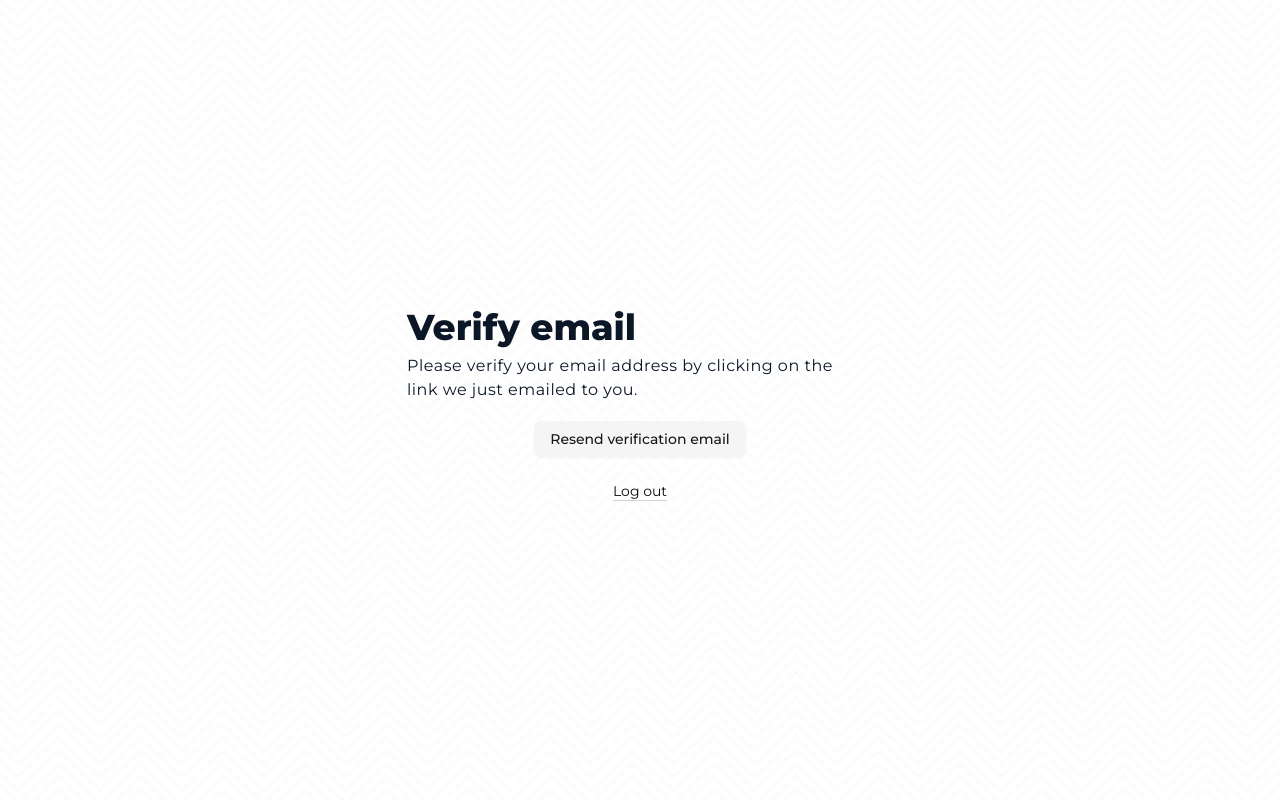
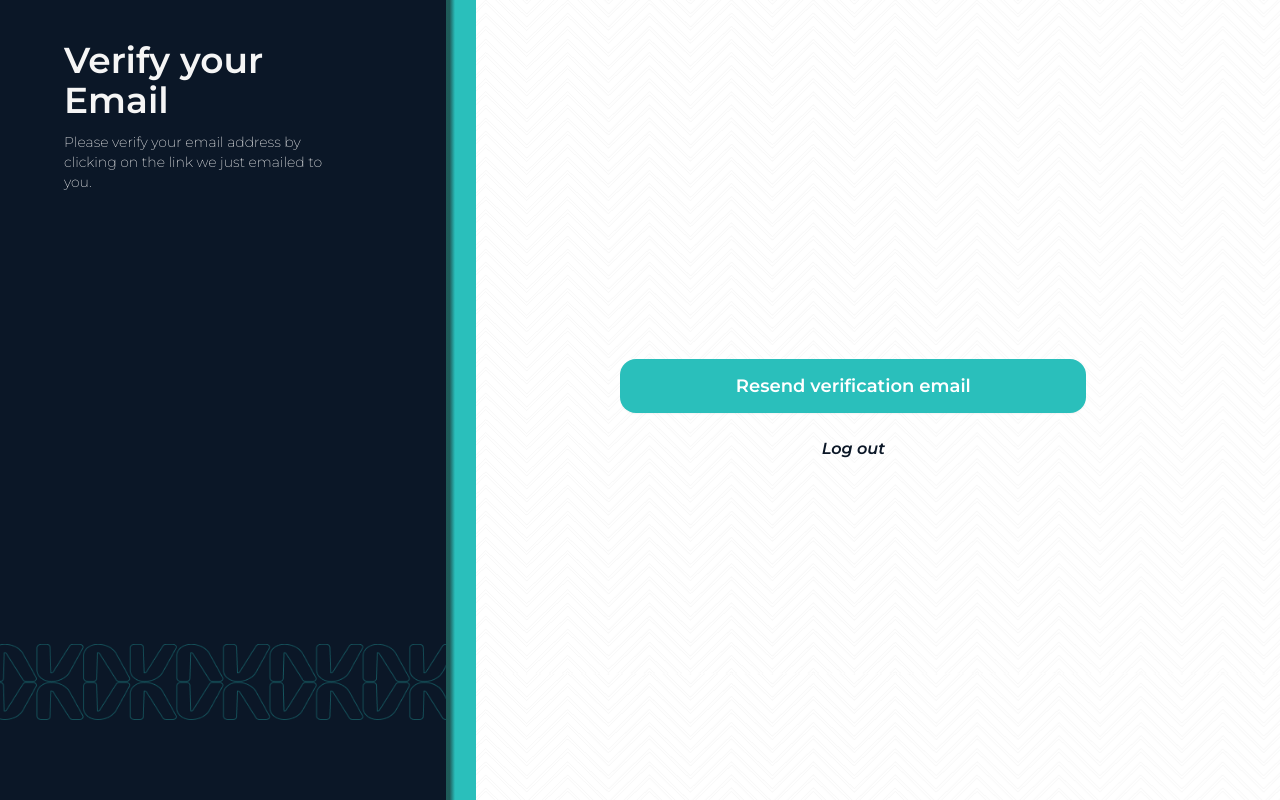
Before and after one commit to P23-Africa-Dev/base23, a Next.js app: page /verify-email in a window 1280 px wide. Built offline with nearby package versions, Linux system fonts and the light colour scheme; no server answers.

Commit message:
update other auth screens

```diff
--- a/app/confirm-password/page.tsx
+++ b/app/confirm-password/page.tsx
@@ -3,13 +3,23 @@
 export const dynamic = "force-dynamic";
 
 import InputError from "@/components/input-error";
+import InputWithLabel from "@/components/input/InputWithLabel";
+import LeftDesktopContent from "@/components/auths/LeftDesktopContent";
+import MobileTopContent from "@/components/auths/MobileContent";
+import StepTopContent from "@/components/auths/StepTopContent";
 import { Button } from "@/components/ui/button";
-import { Input } from "@/components/ui/input";
-import { Label } from "@/components/ui/label";
 import AuthLayout from "@/layouts/auth-layout";
 import axios from "axios";
 import { LoaderCircle } from "lucide-react";
 import { useState } from "react";
+
+const confirmMobileContent = {
+  title: "Confirm your Password",
+  description:
+    "This is a secure area of the application. Please confirm your password before continuing.",
+  headingClassName: "text-3xl font-bold text-white",
+  paragraphClassName: "max-w-sm pr-5 text-[17px] font-light text-white",
+};
 
 export default function ConfirmPassword() {
   const [password, setPassword] = useState("");
@@ -33,35 +43,46 @@ export default function ConfirmPassword() {
 
   return (
     <AuthLayout
-      title="Confirm your password"
-      subtitle="This is a secure area of the application. Please confirm your password before continuing."
+      mobileTopContent={<MobileTopContent content={confirmMobileContent} />}
+      LeftDesktopContent={
+        <LeftDesktopContent
+          topContentLayout={
+            <StepTopContent
+              title="Confirm your Password"
+              description="This is a secure area of the application. Please confirm your password before continuing."
+              headingClassName="max-w-[100px] lg:max-w-[300px]"
+            />
+          }
+        />
+      }
     >
-      <form onSubmit={submit}>
-        <div className="space-y-6">
-          <div className="grid gap-2">
-            <Label htmlFor="password">Password</Label>
-            <Input
-              id="password"
+      <div className="w-full overflow-x-hidden">
+        <form onSubmit={submit} className="space-y-7">
+          <div>
+            <InputWithLabel
+              label="Password"
+              htmlFor="password"
               type="password"
-              name="password"
-              placeholder="Password"
               autoComplete="current-password"
               value={password}
               autoFocus
               onChange={(e) => setPassword(e.target.value)}
             />
-            <InputError message={error} />
+            <InputError message={error} className="mt-2" />
           </div>
-          <div className="flex items-center">
-            <Button className="w-full" disabled={processing}>
+
+          <Button
+            type="submit"
+            className="w-full rounded-2xl bg-pinkLight py-[27px] text-lg font-semibold text-white hover:bg-pinkLight/90 dark:bg-blue-600 dark:hover:bg-blue-700"
+            disabled={processing}
+          >
             {processing && (
               <LoaderCircle className="h-4 w-4 animate-spin mr-2" />
             )}
             Confirm password
           </Button>
+        </form>
       </div>
-        </div>
-      </form>
     </AuthLayout>
   );
 }
--- a/app/forgot-password/page.tsx
+++ b/app/forgot-password/page.tsx
@@ -60,26 +60,14 @@ function ForgotPassword() {
         />
       }
     >
-      <div className="w-full p-8 mt-20 lg:overflow-y-auto">
-        <div className="relative z-10 mx-auto max-w-md">
-          <div className="mb-10">
-            <h2 className="mb-1 text-2xl font-extrabold text-primary lg:text-3xl dark:text-black">
-              Forgot your Password
-            </h2>
-            <p className="max-w-sm pr-5 text-[17px] font-normal text-primary dark:text-black">
-              Lorem ipsum dolor sit amet, consectetur adipiscing elit, sed do
-              eiusmod tempor
-            </p>
-          </div>
-
+      <div className="w-full overflow-x-hidden">
+        <form onSubmit={submit} className="space-y-7">
           {status && (
             <div className="mb-4 text-center text-sm font-medium text-green-600">
               {status}
             </div>
           )}
 
-          <div className="max-w-sm">
-            <form onSubmit={submit} className="space-y-7">
           <div>
             <InputWithLabel
               label="Email Address"
@@ -104,7 +92,7 @@ function ForgotPassword() {
 
           <Button
             type="submit"
-                className="mt-4 w-full rounded-2xl bg-primary py-8 text-lg font-semibold text-white hover:bg-pinkLight/90 dark:bg-black"
+            className="mt-4 w-full rounded-2xl bg-pinkLight py-[27px] text-lg font-semibold text-white hover:bg-pinkLight/90 dark:bg-blue-600 dark:hover:bg-blue-700"
             tabIndex={4}
             disabled={processing}
           >
@@ -114,8 +102,6 @@ function ForgotPassword() {
             Email password reset link
           </Button>
         </form>
-          </div>
-        </div>
       </div>
     </AuthLayout>
   );
--- a/app/reset-password/page.tsx
+++ b/app/reset-password/page.tsx
@@ -73,19 +73,7 @@ function ResetPassword() {
         />
       }
     >
-      <div className="w-full p-8 lg:overflow-y-auto">
-        <div className="relative z-10 mx-auto max-w-md">
-          <div className="mb-10">
-            <h2 className="mb-1 text-2xl font-extrabold text-primary lg:text-3xl dark:text-black">
-              Reset your Password
-            </h2>
-            <p className="max-w-sm pr-5 text-[17px] font-normal text-primary dark:text-black">
-              Lorem ipsum dolor sit amet, consectetur adipiscing elit, sed do
-              eiusmod tempor
-            </p>
-          </div>
-
-          <div className="max-w-sm">
+      <div className="w-full overflow-x-hidden">
         <form onSubmit={submit} className="space-y-7">
           <div>
             <InputWithLabel
@@ -109,7 +97,6 @@ function ResetPassword() {
               value={password}
               autoFocus
               onChange={(e) => setPassword(e.target.value)}
-                  className="w-full rounded-2xl border-2 border-deepBlack py-7 pl-10 font-semibold text-gray-900 ring-1 outline-none"
             />
           </div>
 
@@ -121,7 +108,6 @@ function ResetPassword() {
               autoComplete="new-password"
               value={passwordConfirmation}
               onChange={(e) => setPasswordConfirmation(e.target.value)}
-                  className="w-full rounded-2xl border-2 border-deepBlack py-7 pl-10 font-semibold text-gray-900 ring-1 outline-none"
             />
             <InputError
               message={errors.password_confirmation}
@@ -131,7 +117,7 @@ function ResetPassword() {
 
           <Button
             type="submit"
-                className="mt-10 w-full rounded-2xl bg-primary py-8 text-lg font-semibold text-white hover:bg-pinkLight/90 dark:bg-black"
+            className="mt-10 w-full rounded-2xl bg-pinkLight py-[27px] text-lg font-semibold text-white hover:bg-pinkLight/90 dark:bg-blue-600 dark:hover:bg-blue-700"
             tabIndex={4}
             disabled={processing}
           >
@@ -141,8 +127,6 @@ function ResetPassword() {
             Reset password
           </Button>
         </form>
-          </div>
-        </div>
       </div>
     </AuthLayout>
   );
--- a/app/verify-email/page.tsx
+++ b/app/verify-email/page.tsx
@@ -2,12 +2,23 @@
 
 export const dynamic = "force-dynamic";
 
+import LeftDesktopContent from "@/components/auths/LeftDesktopContent";
+import MobileTopContent from "@/components/auths/MobileContent";
+import StepTopContent from "@/components/auths/StepTopContent";
 import { Button } from "@/components/ui/button";
 import AuthLayout from "@/layouts/auth-layout";
 import axios from "axios";
 import { LoaderCircle } from "lucide-react";
 import { Suspense, useState } from "react";
 import { useSearchParams } from "next/navigation";
+
+const verifyMobileContent = {
+  title: "Verify your Email",
+  description:
+    "Please verify your email address by clicking on the link we just emailed to you.",
+  headingClassName: "text-3xl font-bold text-white",
+  paragraphClassName: "max-w-sm pr-5 text-[17px] font-light text-white",
+};
 
 function VerifyEmail() {
   const searchParams = useSearchParams();
@@ -33,30 +44,48 @@ function VerifyEmail() {
 
   return (
     <AuthLayout
-      title="Verify email"
-      subtitle="Please verify your email address by clicking on the link we just emailed to you."
+      mobileTopContent={<MobileTopContent content={verifyMobileContent} />}
+      LeftDesktopContent={
+        <LeftDesktopContent
+          topContentLayout={
+            <StepTopContent
+              title="Verify your Email"
+              description="Please verify your email address by clicking on the link we just emailed to you."
+              headingClassName="max-w-[100px] lg:max-w-[300px]"
+            />
+          }
+        />
+      }
     >
+      <div className="w-full overflow-x-hidden">
         {status === "verification-link-sent" && (
-        <div className="mb-4 text-center text-sm font-medium text-green-600">
+          <div className="mb-6 text-center text-sm font-medium text-green-600">
             A new verification link has been sent to the email address you
             provided during registration.
           </div>
         )}
 
-      <form onSubmit={submit} className="space-y-6 text-center">
-        <Button disabled={processing} variant="secondary">
+        <form onSubmit={submit} className="space-y-6">
+          <Button
+            type="submit"
+            disabled={processing}
+            className="w-full rounded-2xl bg-pinkLight py-[27px] text-lg font-semibold text-white hover:bg-pinkLight/90 dark:bg-blue-600 dark:hover:bg-blue-700"
+          >
             {processing && <LoaderCircle className="h-4 w-4 animate-spin mr-2" />}
             Resend verification email
           </Button>
 
+          <div className="text-center">
             <button
               type="button"
               onClick={logout}
-          className="mx-auto block text-sm underline decoration-neutral-300 underline-offset-4 hover:decoration-current"
+              className="font-semibold text-[16px] italic text-[#0B1727] decoration-neutral-300 transition-colors duration-300 ease-out hover:underline hover:decoration-current"
             >
               Log out
             </button>
+          </div>
         </form>
+      </div>
     </AuthLayout>
   );
 }
```
Lines whose indentation alone changed are shown as unchanged.
